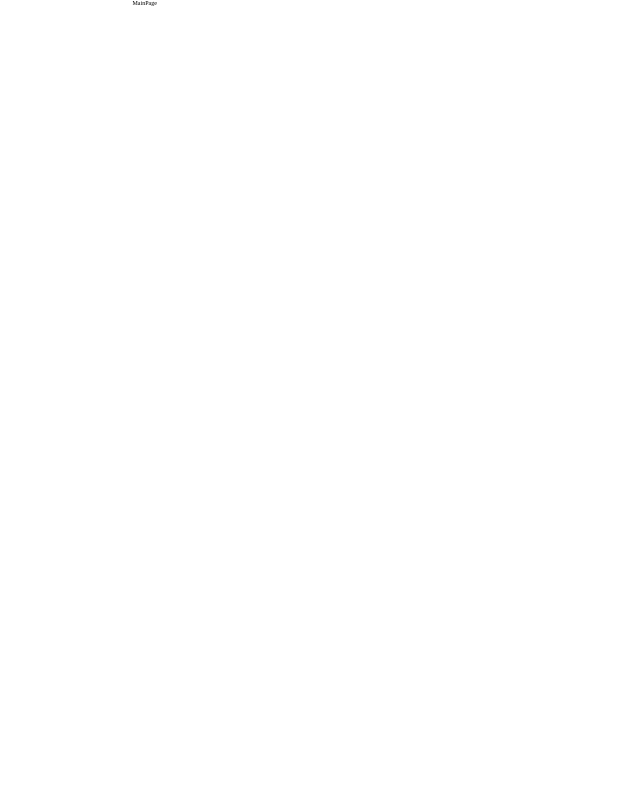
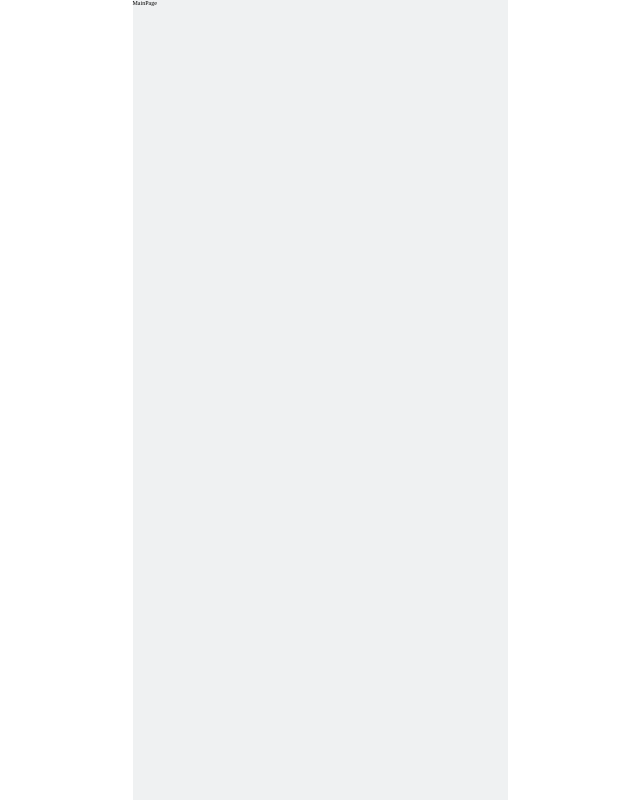
Before and after one commit to minjeoong/35-SOPKATHON-WEB-Team1, a React (Vite) app: page / in a window 1280 px wide. Shown: the whole page, without its empty margins (320-960 px from the left). Built offline with nearby package versions, Linux system fonts and the light colour scheme.

Commit message:
init: theme, GlobalStyle변경

```diff
--- a/src/styles/GlobalStyle.js
+++ b/src/styles/GlobalStyle.js
@@ -129,6 +129,7 @@ const GlobalStyle = css`
 		max-width: 37.5rem;
 		min-height: 100dvh;
 		margin: 0 auto;
+		background-color: #eff1f2;
 	}
 
 	::-webkit-scrollbar {
--- a/src/styles/theme.js
+++ b/src/styles/theme.js
@@ -4,10 +4,20 @@ const colors = {
 	black: '#161616',
 	white: '#ffffff',
 
+	// gray scale
+	gray50: '#43494F',
 	gray40: '#626971',
 	gray30: '#c1c7cf',
 	gray20: '#e0e3e5',
 	gray10: '#eff1f2',
+
+	// key color
+	lime10: '#b0ff1a',
+	green: '#18dc10',
+	blue: '#3b79fe',
+	orange: '#ff9122',
+	yellow: '#fde816',
+	red: '#fa4336',
 };
 
 const fonts = {
```
